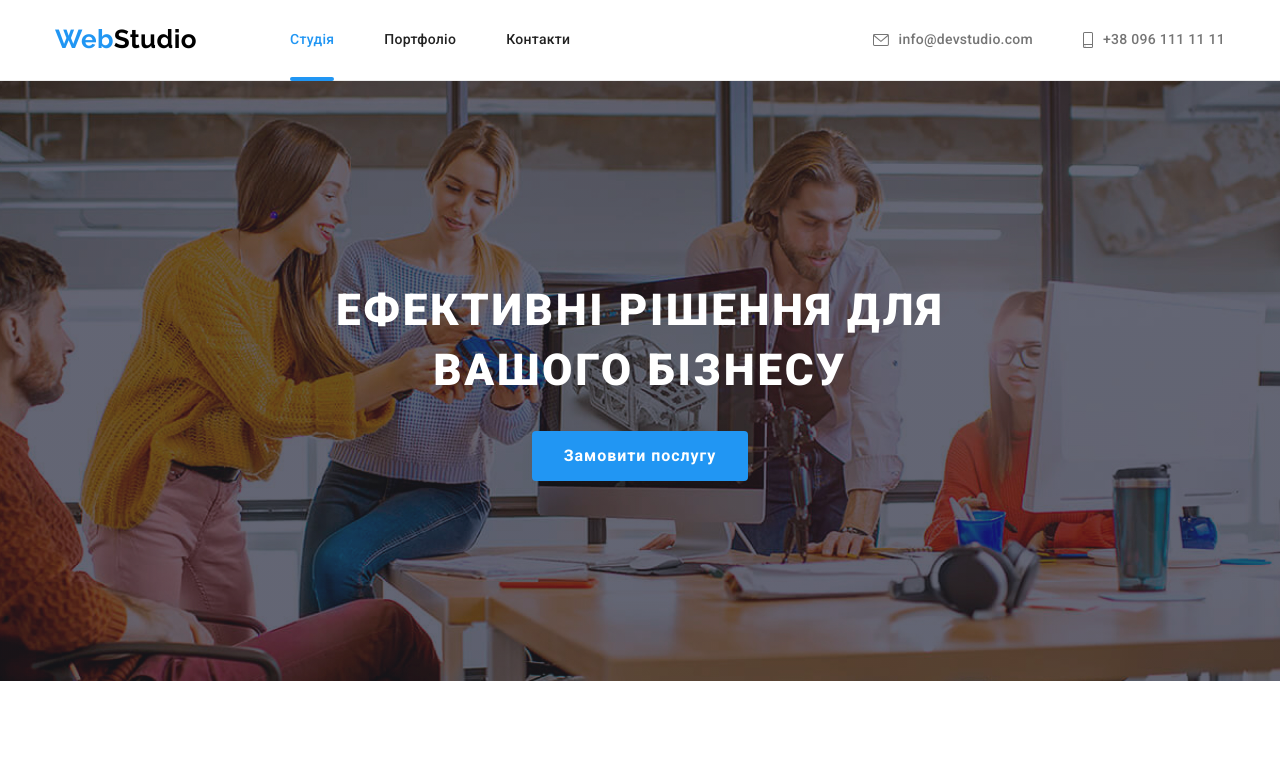
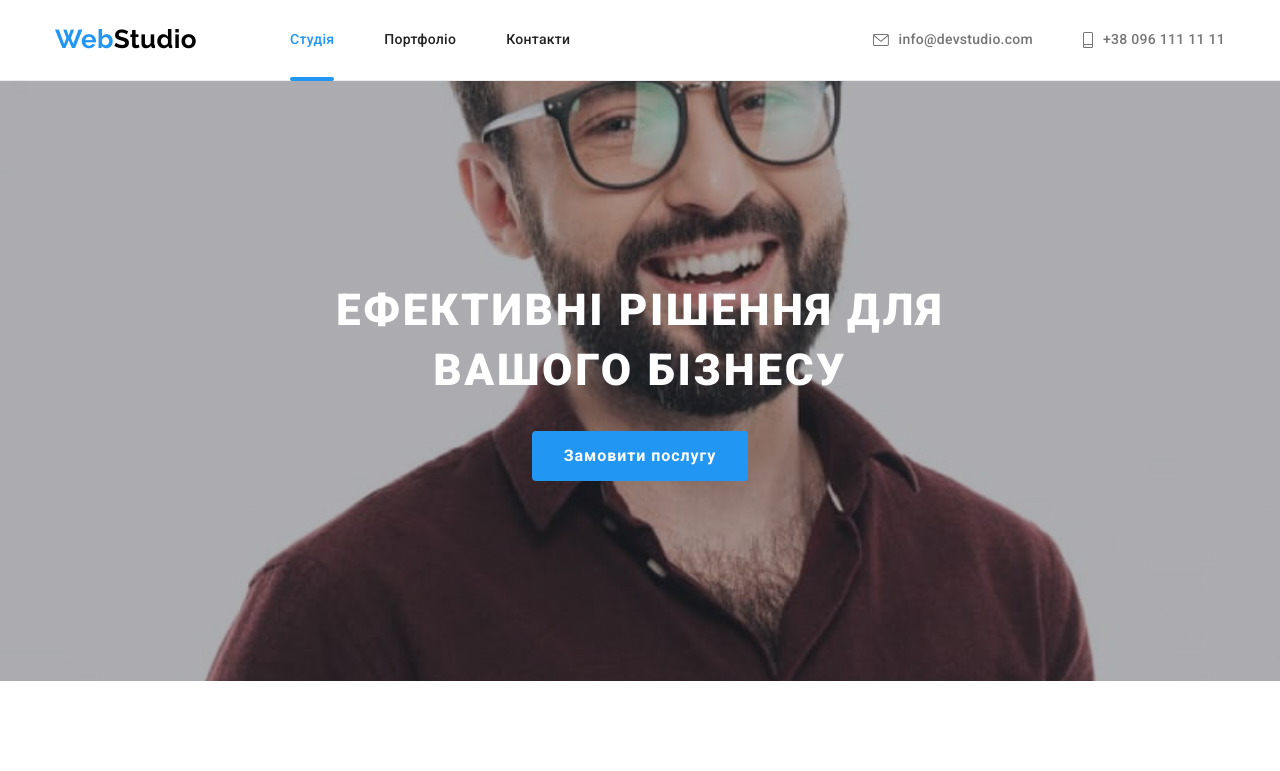
Before and after one commit to Lika-Dekanosidze/goit-markup-hw-05, a plain HTML site: page index.html in a window 1280 px wide. Shown: the top 771 px of the page. Drawn offline with nearby package versions, Linux system fonts and the light colour scheme; files whose address does not match are found by name.

Commit message:
доработка

```diff
--- a/css/css/styles.css
+++ b/css/css/styles.css
@@ -234,7 +234,7 @@ header {
   margin-right: auto;
   background-color: var(--bgc-dark-section);
   background-image: linear-gradient(to top, rgba(47, 48, 58, 0.4), rgba(47, 48, 58, 0.4)),
-    url(/images/Img-hero-bg.jpg);
+    url(/images/img-team.jpg);
   background-size: cover;
   background-position: center;
   background-repeat: no-repeat;
```
